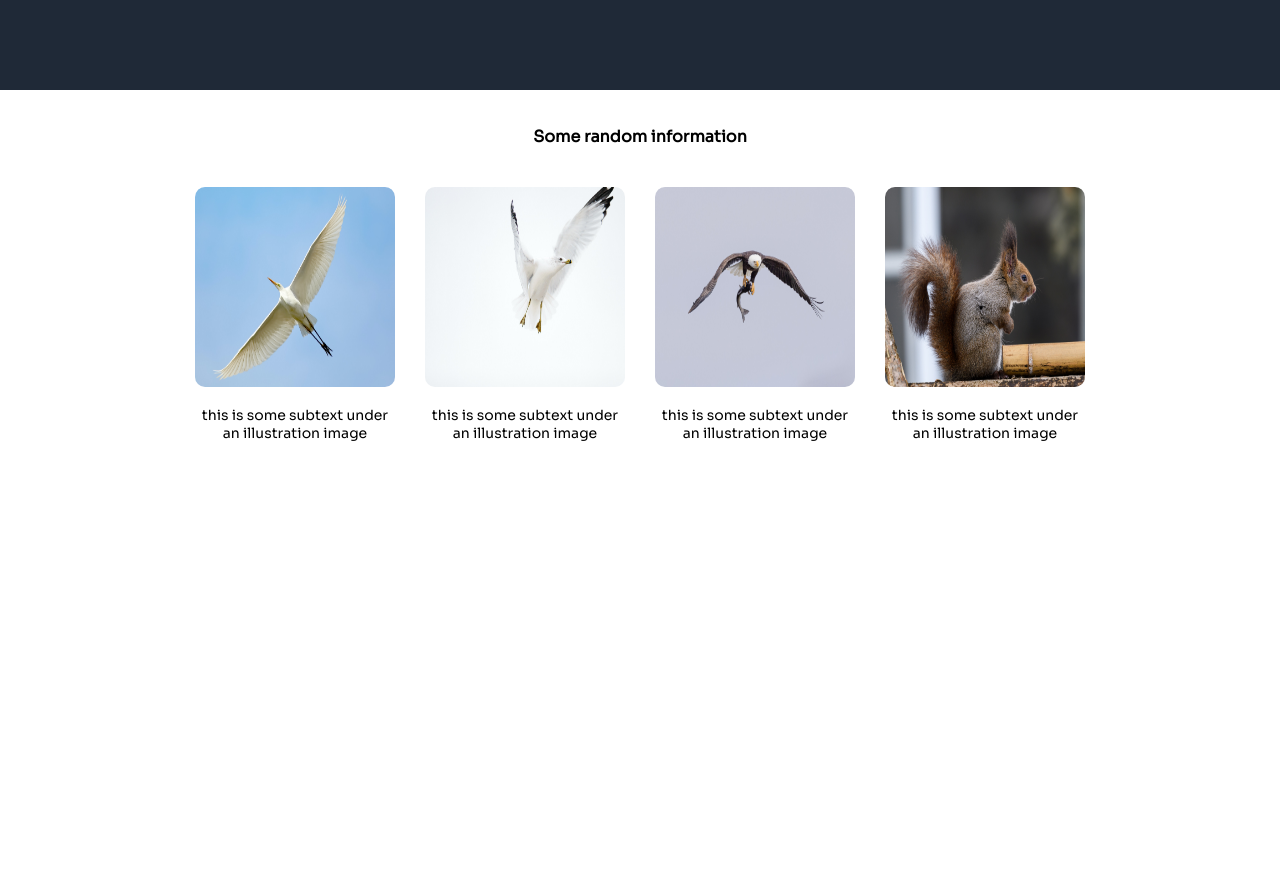
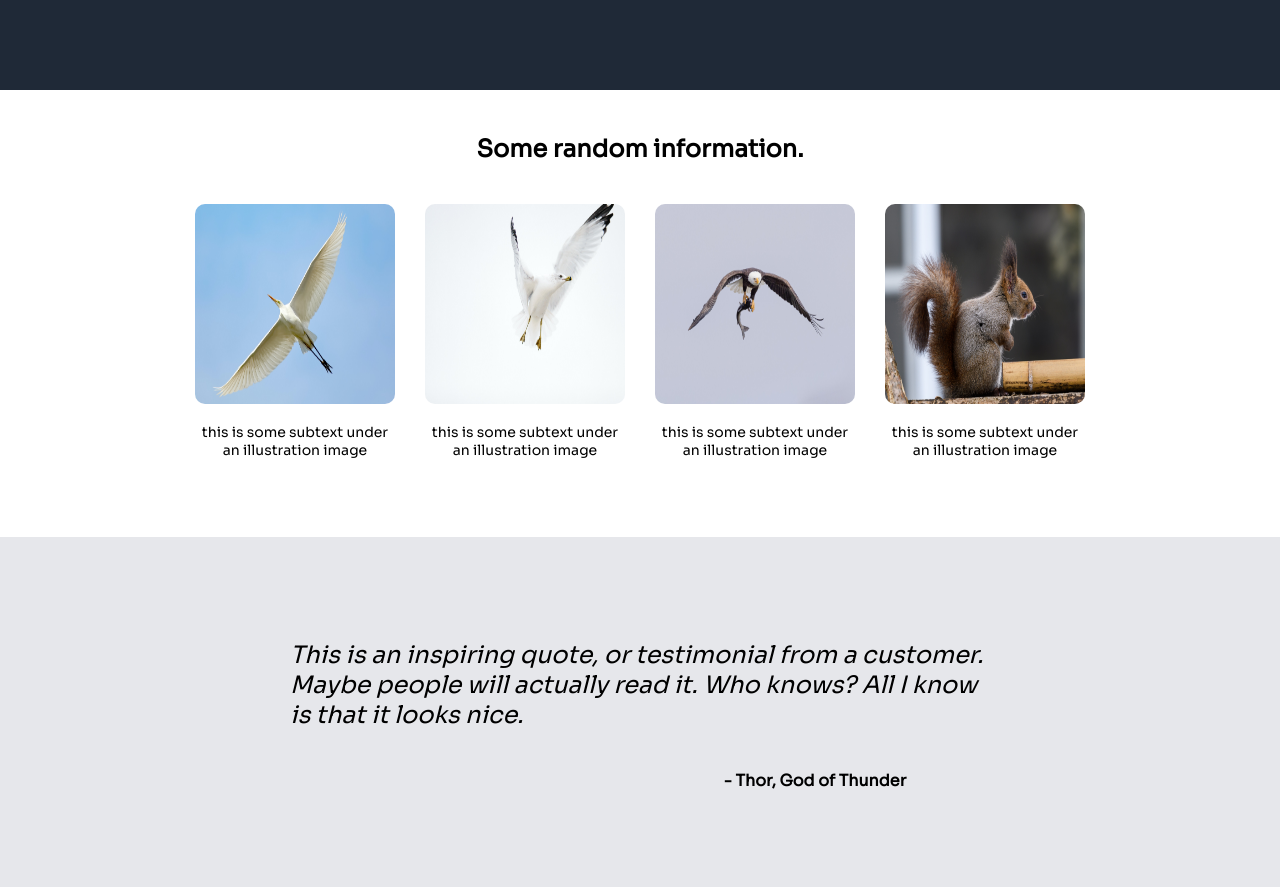
Before and after one commit to jcunninghamhoult/landing_page, a plain HTML site: page index.html in a window 1280 px wide. Shown: the part 320-1207 px from the top of the page. Before the commit the page ends 840 px from the top, so only its background shows below. Drawn offline with Linux system fonts and the light colour scheme.

Commit message:
block three complete

```diff
--- a/index.html
+++ b/index.html
@@ -37,7 +37,7 @@
 
     <div class="blocktwo">
         <div>
-            <p class="title">Some random information</p>
+            <p class="title">Some random information.</p>
         </div>
         <div class="hero">
             <div class="info">
@@ -61,5 +61,14 @@
             </div>
         </div>
     </div>
+
+    <div class="blockthree">
+        <div class="quote">
+            <p>This is an inspiring quote, or testimonial from a customer. Maybe people will actually read it. Who knows? All I know is that it looks nice.</p>
+        </div>
+        <div>
+            <p class="author">- Thor, God of Thunder</p>
+        </div>
+    </div>
 </body>
 </html>
--- a/styles.css
+++ b/styles.css
@@ -104,6 +104,7 @@ Block two
 .title {
     font-weight: bold;
     margin-bottom: 40px;
+    font-size: 24px;
 }
 
 .hero {
@@ -118,3 +119,31 @@ Block two
     width: 200px;
     text-align: center;
 }
+
+/*
+
+Block Three */
+
+.blockthree {
+    display: flex;
+    flex-direction: column;
+    align-items: center;
+    background-color: #E6E7EB;
+    height: 350px;
+    justify-content: center;
+}
+
+.quote {
+    font-size: 24px;
+    width: 700px;
+    font-style: italic;
+    font-weight: 100;
+}
+
+.author {
+    font-weight: bold;
+    padding-left: 350px;
+}
+
+/*
+Block Four */
```
